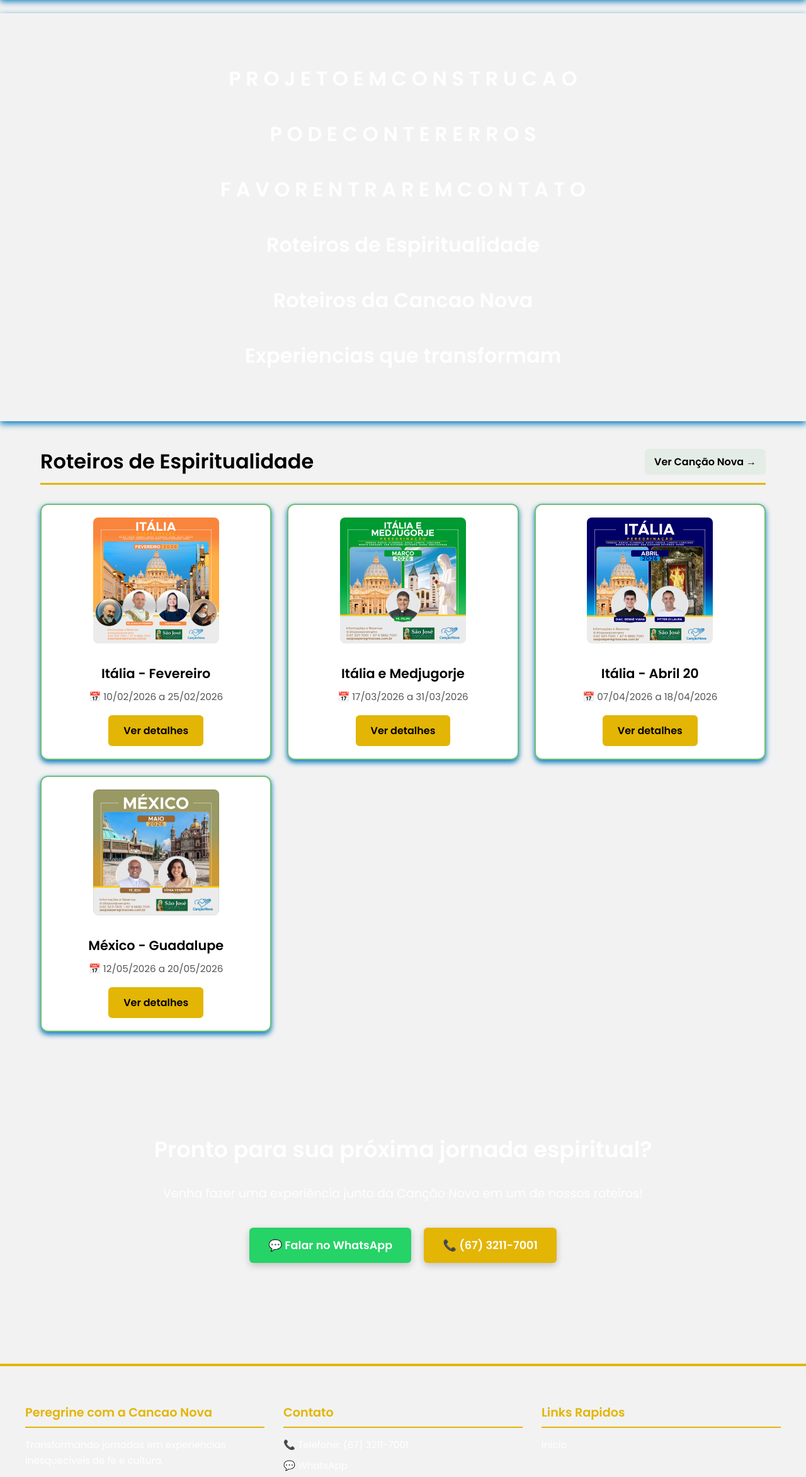
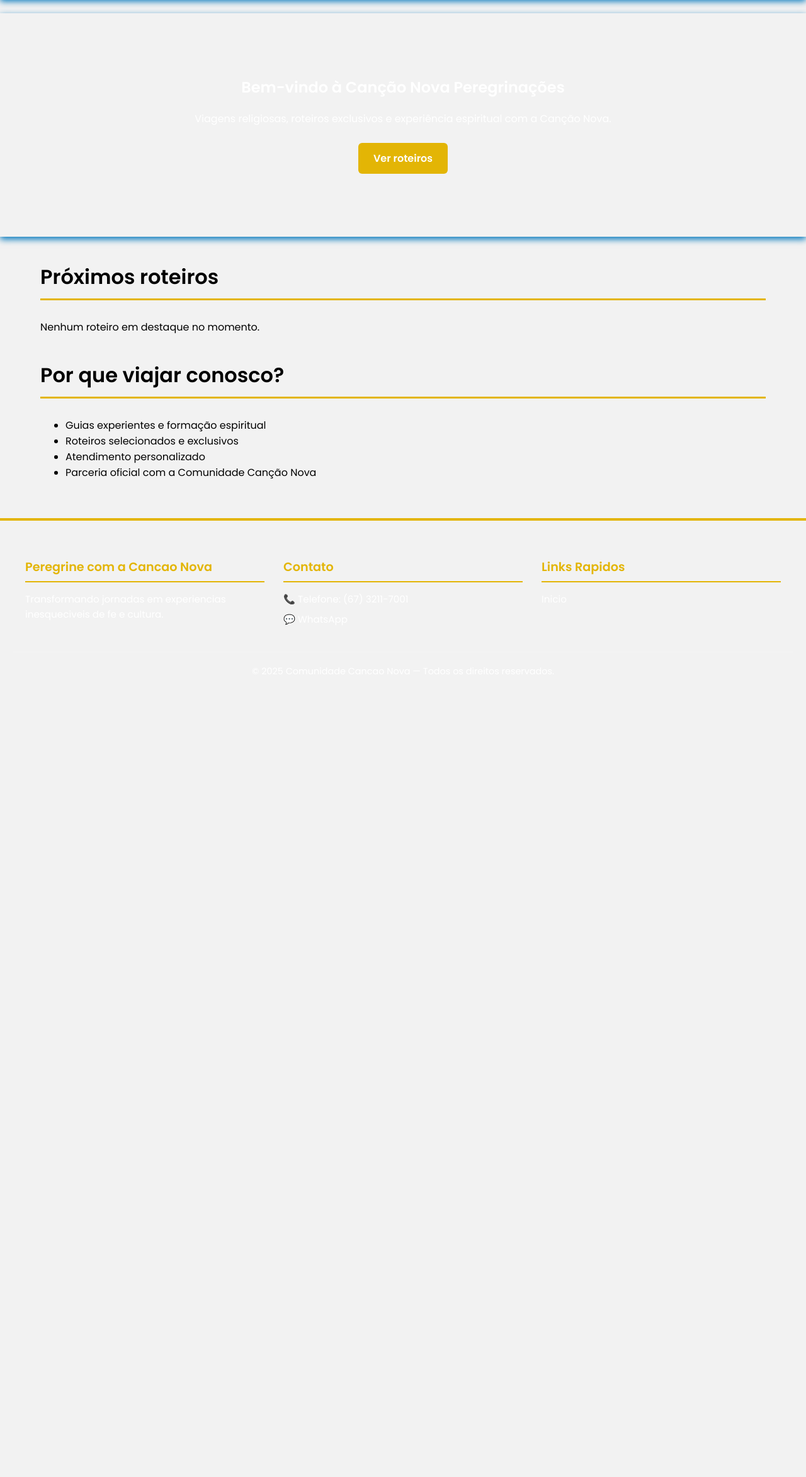
Before and after one commit to marcelofcn/peregrinecomacancaonova, a Flask app: page / in a window 1280 px wide. Shown: the part 79-2425 px from the top of the page at 63% size. After the commit the page ends 1150 px from the top, so only its background shows below. Run offline with Flask 3, Linux system fonts and the light colour scheme.

Commit message:
Update home.html

```diff
--- a/templates/home.html
+++ b/templates/home.html
@@ -3,193 +3,40 @@
 
 {% block content %}
 <section class="hero">
-  <div class="hero-carousel">
-    {% for txt in hero_texts %}
-      <div class="hero-slide">{{ txt }}</div>
-    {% endfor %}
+  <div class="container">
+    <h1>Bem-vindo à Canção Nova Peregrinações</h1>
+    <p>Viagens religiosas, roteiros exclusivos e experiência espiritual com a Canção Nova.</p>
+    <a class="btn" href="{{ BASE_PATH }}/roteiros/">Ver roteiros</a>
   </div>
 </section>
 
-<section id="espiritualidade" class="container">
-  <div class="section-header-with-link">
-    <h2>Roteiros de Espiritualidade</h2>
-    <div class="header-links">
-      <a href="{{ BASE_PATH }}/roteiros/espiritualidade/cancaonova/" class="link-ver-mais">Ver Canção Nova →</a>
-    </div>
-  </div>
+<section class="container">
+  <h2>Próximos roteiros</h2>
 
+  {% if destaque %}
     <div class="cards">
-    {% for r in roteiros_espirituais %}
+      {% for r in destaque %}
         <article class="card">
-        <img src="{{ BASE_PATH }}/static/img/{{ r.img }}" alt="{{ r.title }}">
+          <img src="{{ url_for('static', filename='img/' + r.img) }}" alt="{{ r.title }}">
           <h3>{{ r.title }}</h3>
-        <p class="card-date">📅 {{ r.date }}</p>
+          <p><strong>Período:</strong> {{ r.start }} a {{ r.end }}</p>
+          <p><strong>Diretor:</strong> {{ r.director }}</p>
           <a class="btn" href="{{ BASE_PATH }}/roteiro/{{ r.id }}/">Ver detalhes</a>
-
         </article>
       {% endfor %}
     </div>
+  {% else %}
+    <p>Nenhum roteiro em destaque no momento.</p>
+  {% endif %}
 </section>
 
-  </div>
+<section class="container">
+  <h2>Por que viajar conosco?</h2>
+  <ul class="features">
+    <li>Guias experientes e formação espiritual</li>
+    <li>Roteiros selecionados e exclusivos</li>
+    <li>Atendimento personalizado</li>
+    <li>Parceria oficial com a Comunidade Canção Nova</li>
+  </ul>
 </section>
-
-<section class="cta-section">
-  <div class="container">
-    <div class="cta-content">
-      <h2>Pronto para sua próxima jornada espiritual?</h2>
-      <p>Venha fazer uma experiência junto da Canção Nova em um de nossos roteiros!</p>
-      <div class="cta-buttons">
-        <a href="https://wa.me/5567998927001?text=Olá! Gostaria de mais informações sobre os roteiros"
-           class="btn btn-whatsapp-cta"
-           target="_blank">
-          💬 Falar no WhatsApp
-        </a>
-        <a href="tel:+556732117001" class="btn btn-phone-cta">
-          📞 (67) 3211-7001
-        </a>
-      </div>
-    </div>
-  </div>
-</section>
-
-<style>
-.section-header-with-link {
-  display: flex;
-  justify-content: space-between;
-  align-items: center;
-  margin-bottom: 30px;
-  padding-bottom: 10px;
-  border-bottom: 3px solid var(--dourado);
-  flex-wrap: wrap;
-  gap: 15px;
-}
-
-.section-header-with-link h2 {
-  margin: 0;
-  border: none;
-  padding: 0;
-}
-
-.header-links {
-  display: flex;
-  gap: 15px;
-  flex-wrap: wrap;
-}
-
-.link-ver-mais {
-  color: var(--verde-escuro);
-  text-decoration: none;
-  font-weight: 600;
-  font-size: 1rem;
-  padding: 8px 15px;
-  border-radius: 6px;
-  background: rgba(111, 191, 115, 0.1);
-  transition: all 0.3s;
-  white-space: nowrap;
-}
-
-.link-ver-mais:hover {
-  background: var(--verde-claro);
-  color: var(--branco);
-  transform: translateX(5px);
-}
-
-.card-date {
-  color: #666;
-  font-size: 0.95rem;
-  font-weight: 500;
-}
-
-.cta-section {
-  background: linear-gradient(135deg, var(--verde-escuro) 0%, var(--verde-claro) 100%);
-  color: var(--branco);
-  padding: 60px 20px;
-  margin-top: 60px;
-  text-align: center;
-}
-
-.cta-content h2 {
-  font-size: 2.2rem;
-  margin-bottom: 15px;
-  color: var(--branco);
-  border: none;
-}
-
-.cta-content p {
-  font-size: 1.2rem;
-  margin-bottom: 30px;
-  opacity: 0.95;
-}
-
-.cta-buttons {
-  display: flex;
-  gap: 20px;
-  justify-content: center;
-  flex-wrap: wrap;
-}
-
-.btn-whatsapp-cta {
-  background: #25D366;
-  color: var(--branco);
-  font-size: 1.1rem;
-  padding: 15px 30px;
-  box-shadow: 0 4px 12px rgba(0, 0, 0, 0.2);
-}
-
-.btn-whatsapp-cta:hover {
-  background: #128C7E;
-  transform: translateY(-3px);
-  box-shadow: 0 6px 16px rgba(0, 0, 0, 0.3);
-}
-
-.btn-phone-cta {
-  background: var(--dourado);
-  color: var(--verde-escuro);
-  font-size: 1.1rem;
-  padding: 15px 30px;
-  box-shadow: 0 4px 12px rgba(0, 0, 0, 0.2);
-}
-
-.btn-phone-cta:hover {
-  background: var(--branco);
-  transform: translateY(-3px);
-  box-shadow: 0 6px 16px rgba(0, 0, 0, 0.3);
-}
-
-@media (max-width: 768px) {
-  .section-header-with-link {
-    flex-direction: column;
-    align-items: flex-start;
-  }
-
-  .header-links {
-    width: 100%;
-    flex-direction: column;
-  }
-
-  .link-ver-mais {
-    width: 100%;
-    text-align: center;
-  }
-
-  .cta-content h2 {
-    font-size: 1.6rem;
-  }
-
-  .cta-content p {
-    font-size: 1rem;
-  }
-
-  .cta-buttons {
-    flex-direction: column;
-    width: 100%;
-  }
-
-  .btn-whatsapp-cta,
-  .btn-phone-cta {
-    width: 100%;
-  }
-}
-</style>
 {% endblock %}
```
Lines whose indentation alone changed are shown as unchanged.
